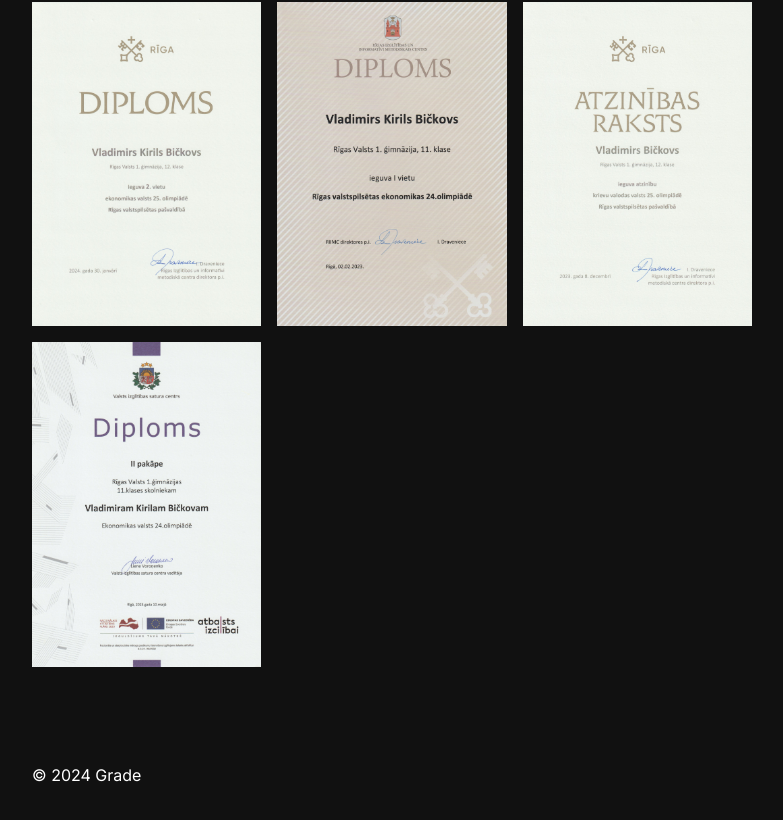
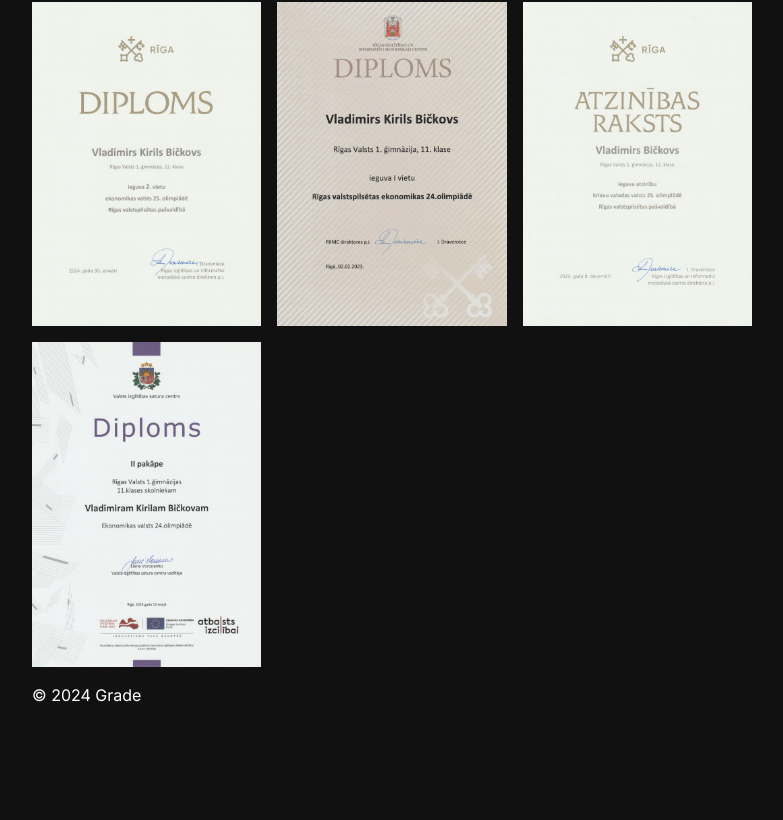
Before and after one commit to nevolodia/PortfolioEdit, a React (Create React App) app: page / in a window 1280 px wide. Shown: the part 1193-2013 px from the top of the page, without its empty margins (248-1031 px from the left). After the commit the page ends 1900 px from the top, so only its background shows below. Built offline with nearby package versions, Linux system fonts and the light colour scheme.

Commit message:
Footer layout moved and improved.

```diff
--- /dev/null
+++ b/src/styles/footer.css
@@ -0,0 +1,22 @@
+/* Footer */
+
+.footer {
+	width: 100%;
+
+	margin-top: 5rem;
+	padding-bottom: 5rem;
+
+	display: flex;
+	flex-direction: row;
+}
+
+/* Footer rows */
+
+.footer-row {
+	width: calc(50% - 2rem * 1/2);
+	margin-right: 2rem;
+}
+
+.footer-row:last-child {
+	margin-right: 0;
+}
--- a/src/styles/layout.css
+++ b/src/styles/layout.css
@@ -59,12 +59,3 @@
 .content {
 	width: 100%;
 }
-
-/* Footer */
-
-.footer {
-	width: 100%;
-
-	margin-top: 5rem;
-	padding-bottom: 5rem;
-}
```
